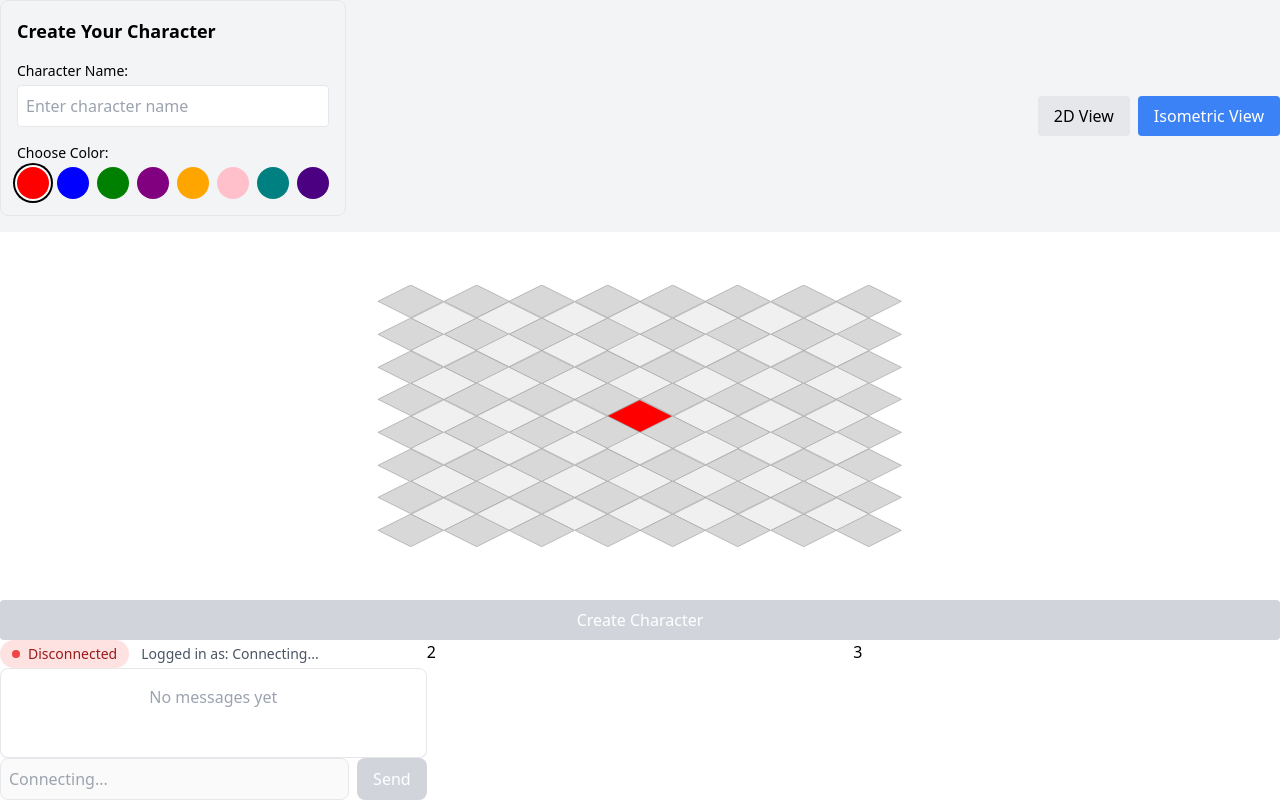
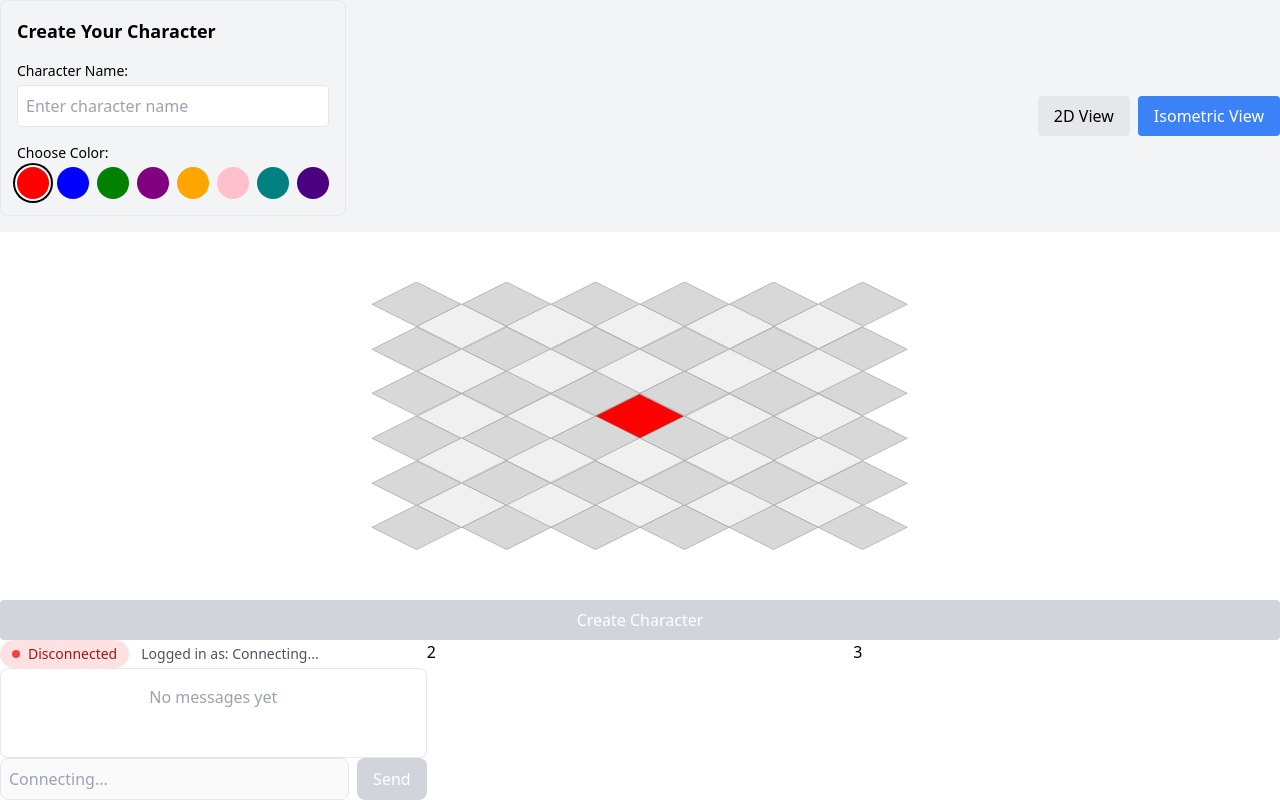
Before and after one commit to AntoineROYERB/dofus.js, a React (Vite) app in the folder frontend/: page / in a window 1280 px wide. Built offline with nearby package versions, Linux system fonts and the light colour scheme; no server answers; the HTML template or start-up script is replaced by a standard one.

Commit message:
refactor: update gridSize type from object to number for IsometricGameBoard and IsometricGrid components

```diff
--- a/frontend/src/components/Game/IsometricGameBoard.tsx
+++ b/frontend/src/components/Game/IsometricGameBoard.tsx
@@ -30,8 +30,7 @@ export const IsometricGameBoard: React.FC = () => {
   const { userId, userName, connected, sendGameAction, gameRecord } =
     useWebSocket();
 
-  // Board dimensions - 15x20 grid as requested
-  const gridSize = { width: 15, height: 7 };
+  const gridSize = 11;
 
   // Local state for character creation
   const [selectedColor, setSelectedColor] = useState<string>(PLAYER_COLORS[0]);
--- a/frontend/src/components/Game/IsometricGrid.tsx
+++ b/frontend/src/components/Game/IsometricGrid.tsx
@@ -3,7 +3,7 @@ import { Position } from "../../types/game";
 import { GameStateMessage } from "../../types/message";
 
 interface IsometricGridProps {
-  gridSize: { width: number; height: number };
+  gridSize: number;
   selectedPosition: Position;
   onCellClick: ({ x, y }: Position) => void;
   selectedColor?: string;
@@ -81,8 +81,7 @@ export const IsometricGrid: React.FC<IsometricGridProps> = ({
       const containerHeight = containerRef.current.clientHeight;
 
       // For a diamond grid, we need to account for both axes
-      const size = Math.max(gridSize.width, gridSize.height);
-      const radius = Math.floor(size / 2);
+      const radius = Math.floor(gridSize / 2);
 
       // Calculate maximum width based on diamond shape
       // The max width of the diamond is 2*radius+1 tiles
@@ -183,8 +182,7 @@ export const IsometricGrid: React.FC<IsometricGridProps> = ({
   // Generate isometric coordinates in a diamond pattern
   const generateIsometricCoordinates = () => {
     const coordinates = [];
-    const size = Math.max(gridSize.width, gridSize.height);
-    const radius = Math.floor(size / 2);
+    const radius = Math.floor(gridSize / 2);
 
     // Loop through a square area and filter to create a diamond
     for (let x = -radius; x <= radius; x++) {
```
